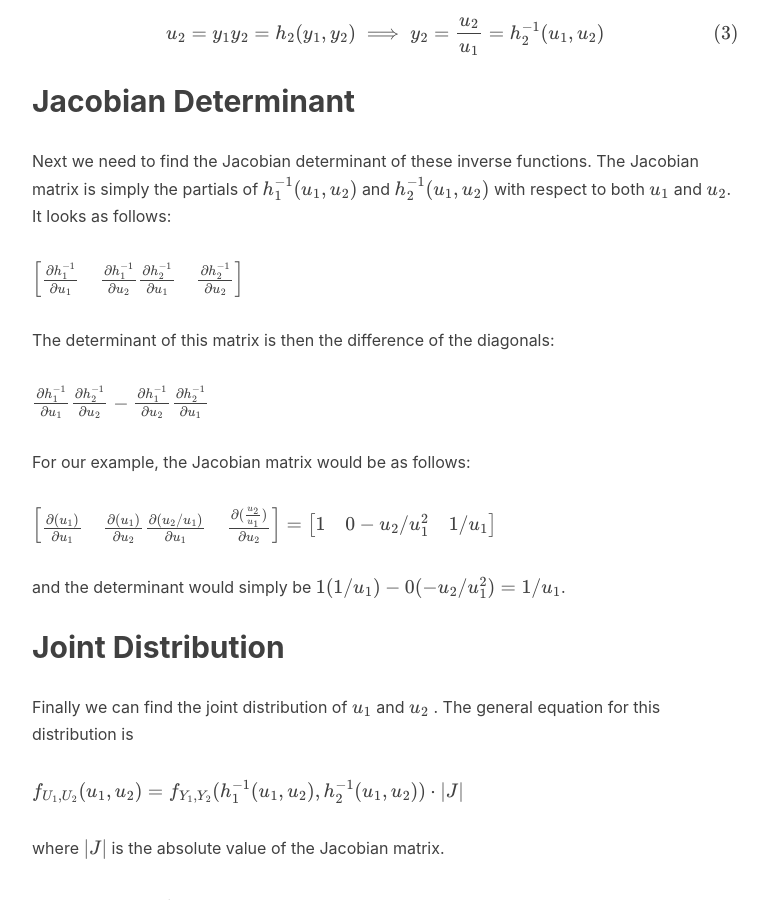
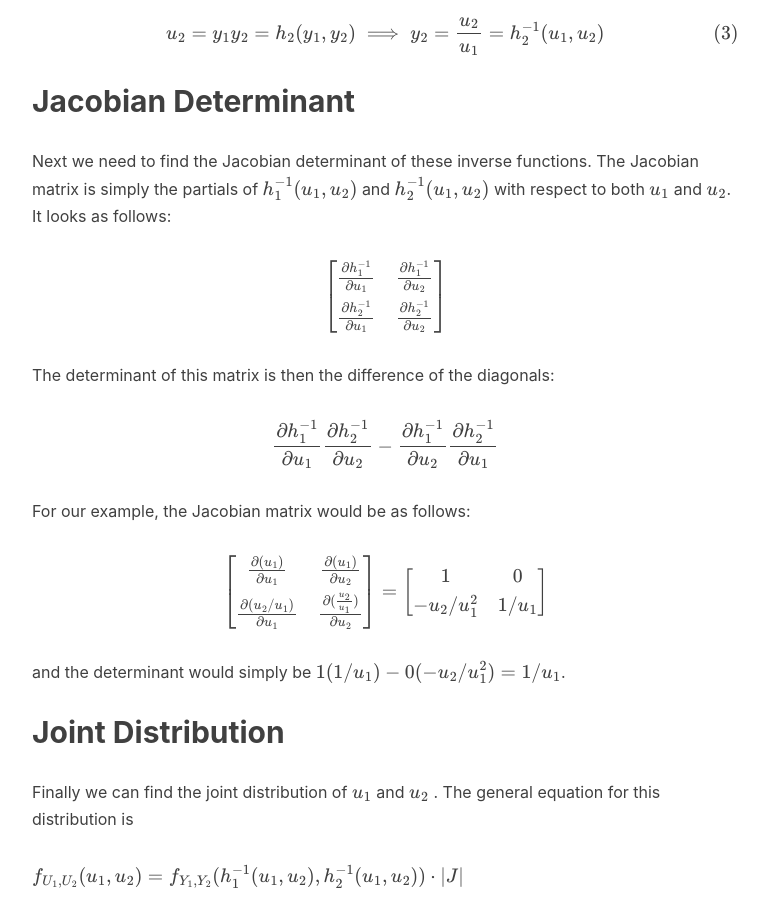
Before and after one commit to kgerot/kgerot.github.io, a Jekyll site: the page built from _posts/2021-12-06-Bivariate-Transformations.md, in a window 1280 px wide and 900 px high, scrolled down 1603 px. Shown: the whole window, without its empty margins (233-1001 px from the left). Built offline with Jekyll 4.4.1, drawn with Linux system fonts in a browser that asks for light colours; nearby versions of some CDN libraries; formulas are drawn with MathJax 3; comment, search, counter and statistics services are not loaded.

Commit message:
fixed matricies

```diff
--- a/_posts/2021-12-06-Bivariate-Transformations.md
+++ b/_posts/2021-12-06-Bivariate-Transformations.md
@@ -67,22 +67,27 @@ $$
 
 Next we need to find the Jacobian determinant of these inverse functions. The Jacobian matrix is simply the partials of $h_1^{-1}(u_1,u_2)$ and $h_2^{-1}(u_1,u_2)$ with respect to both $u_1$ and $u_2$. It looks as follows:
 
-\\(
+$$
+\begin{equation*}
 \begin{bmatrix}
     \frac{\partial h_1^{-1}}{\partial u_1} & \frac{\partial h_1^{-1}}{\partial u_2}\\
     \frac{\partial h_2^{-1}}{\partial u_1} & \frac{\partial h_2^{-1}}{\partial u_2}\\
 \end{bmatrix}
-\\)
+\end{equation*}
+$$
 
 The determinant of this matrix is then the difference of the diagonals:
 
-\\(
+$$
+\begin{equation*}
     \frac{\partial h_1^{-1}}{\partial u_1}\frac{\partial h_2^{-1}}{\partial u_2} - \frac{\partial h_1^{-1}}{\partial u_2}\frac{\partial h_2^{-1}}{\partial u_1}
-\\)
+\end{equation*}
+$$
 
 For our example, the Jacobian matrix would be as follows:
 
-\\(
+$$
+\begin{equation*}
 \begin{bmatrix}
     \frac{\partial (u_1)}{\partial u_1} & \frac{\partial (u_1)}{\partial u_2}\\
     \frac{\partial (u_2/u_1)}{\partial u_1} & \frac{\partial (\frac{u_2}{u_1})}{\partial u_2}\\
@@ -91,7 +96,8 @@ For our example, the Jacobian matrix would be as follows:
     1 & 0\\
     -u_2/u_1^2 & 1/u_1\\
 \end{bmatrix}
-\\)
+\end{equation*}
+$$
 
 and the determinant would simply be $1(1/u_1)-0(-u_2/u_1^2)=1/u_1$.
 
```
